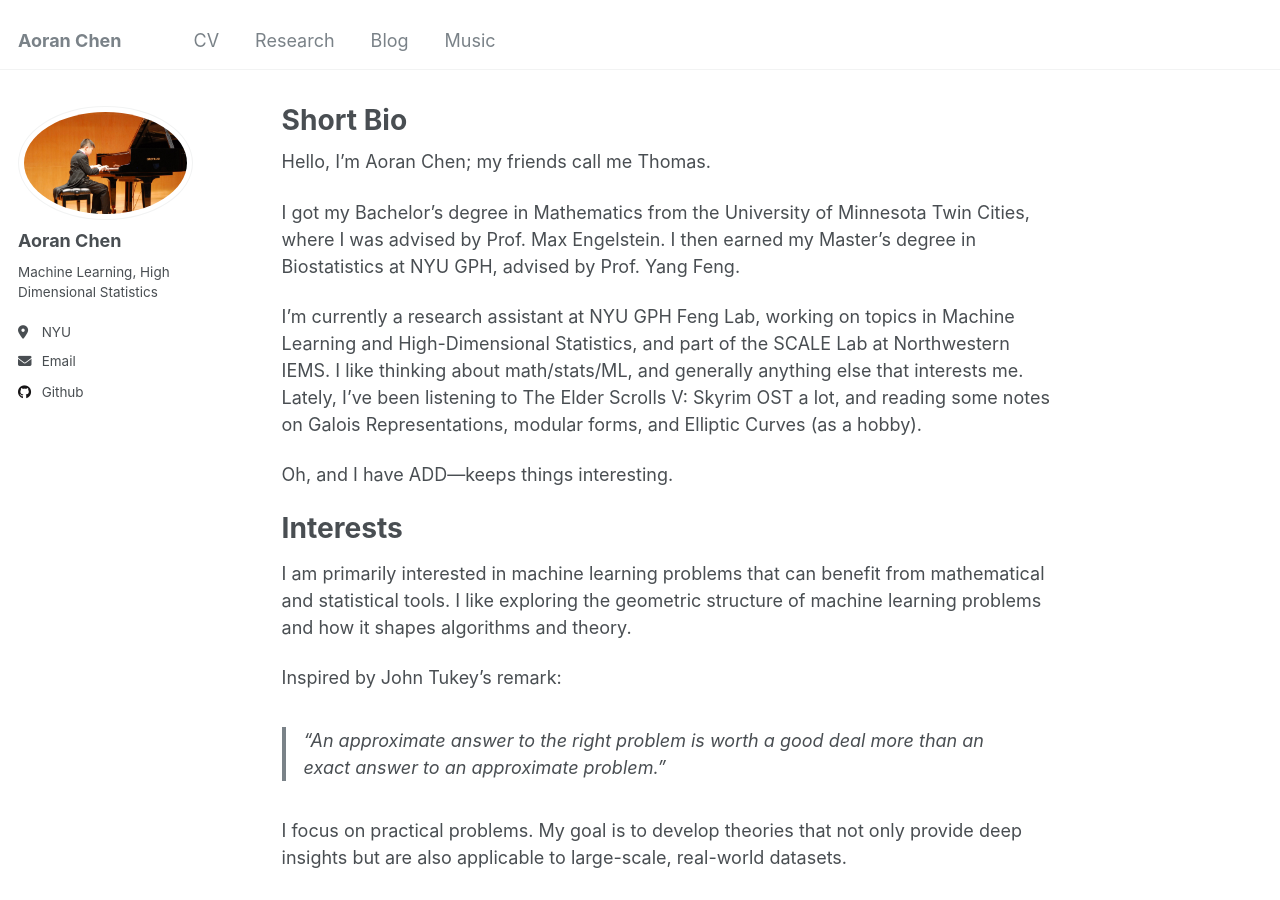
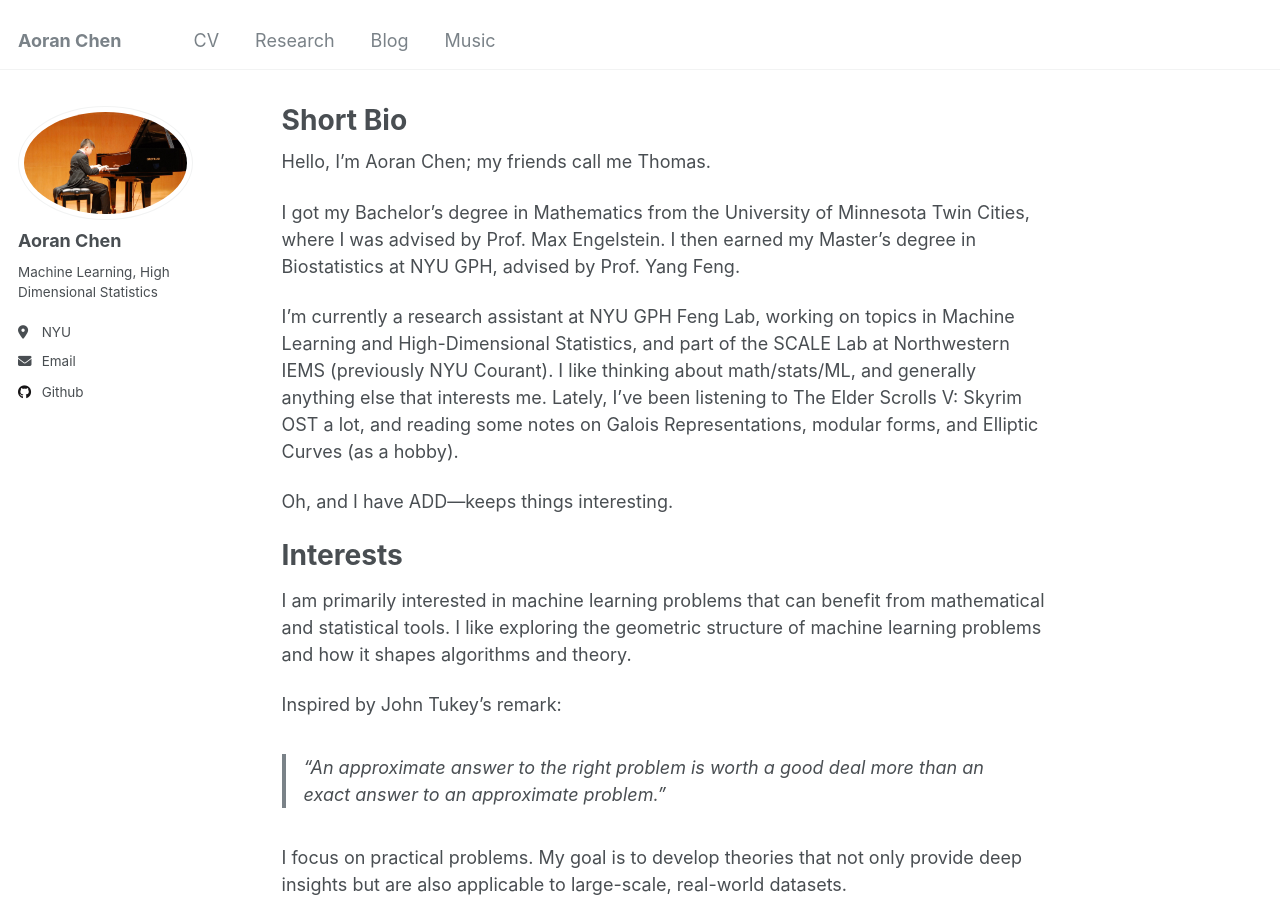
Before and after one commit to samohtaerg/samohtaerg.github.io, a Jekyll site: the page built from _pages/about.md, in a window 1280 px wide and 900 px high. Built offline with Jekyll 4.4.1, drawn with Linux system fonts in a browser that asks for light colours; nearby versions of some CDN libraries.

Commit message:
Update about.md

```diff
--- a/_pages/about.md
+++ b/_pages/about.md
@@ -10,7 +10,7 @@ Hello, I’m Aoran Chen; my friends call me Thomas.
 
 I got my Bachelor’s degree in Mathematics from the University of Minnesota Twin Cities, where I was advised by Prof. Max Engelstein. I then earned my Master’s degree in Biostatistics at NYU GPH, advised by Prof. Yang Feng.
 
-I’m currently a research assistant at NYU GPH Feng Lab, working on topics in Machine Learning and High-Dimensional Statistics, and part of the SCALE Lab at Northwestern IEMS. I like thinking about math/stats/ML, and generally anything else that interests me. Lately, I’ve been listening to The Elder Scrolls V: Skyrim OST a lot, and reading some notes on Galois Representations, modular forms, and Elliptic Curves (as a hobby).
+I’m currently a research assistant at NYU GPH Feng Lab, working on topics in Machine Learning and High-Dimensional Statistics, and part of the SCALE Lab at Northwestern IEMS (previously NYU Courant). I like thinking about math/stats/ML, and generally anything else that interests me. Lately, I’ve been listening to The Elder Scrolls V: Skyrim OST a lot, and reading some notes on Galois Representations, modular forms, and Elliptic Curves (as a hobby).
 
 Oh, and I have ADD—keeps things interesting.
 
```
